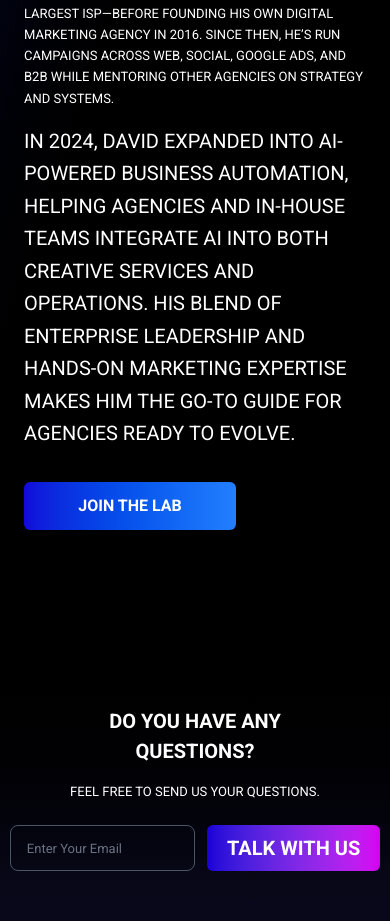
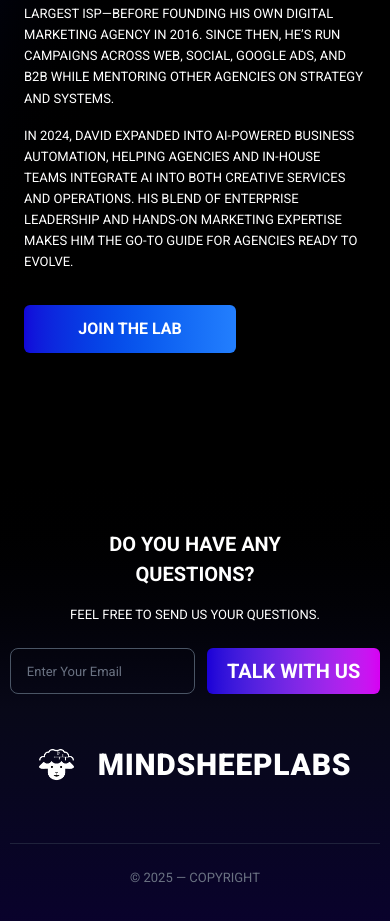
Before and after one commit to rod-mindsheep/mindsheeplabs, a Next.js app: page / in a window 390 px wide. Shown: the part 4767-5688 px from the top of the page. Built offline with nearby package versions, Linux system fonts and the light colour scheme.

Commit message:
Update FounderSection.jsx

```diff
--- a/src/components/sections/FounderSection.jsx
+++ b/src/components/sections/FounderSection.jsx
@@ -36,7 +36,7 @@ const FounderSection = () => {
             mentoring other agencies on strategy and systems.
           </p>
 
-          <p className="text-white font-normal mb-8 text-[20px] leading-relaxed">
+          <p className="text-white font-normal mb-8 text-[13px] md:text-[20px] leading-relaxed">
             In 2024, David expanded into AI-powered business automation, helping agencies and
             in-house teams integrate AI into both creative services and operations. His blend
             of enterprise leadership and hands-on marketing expertise makes him the go-to
```
